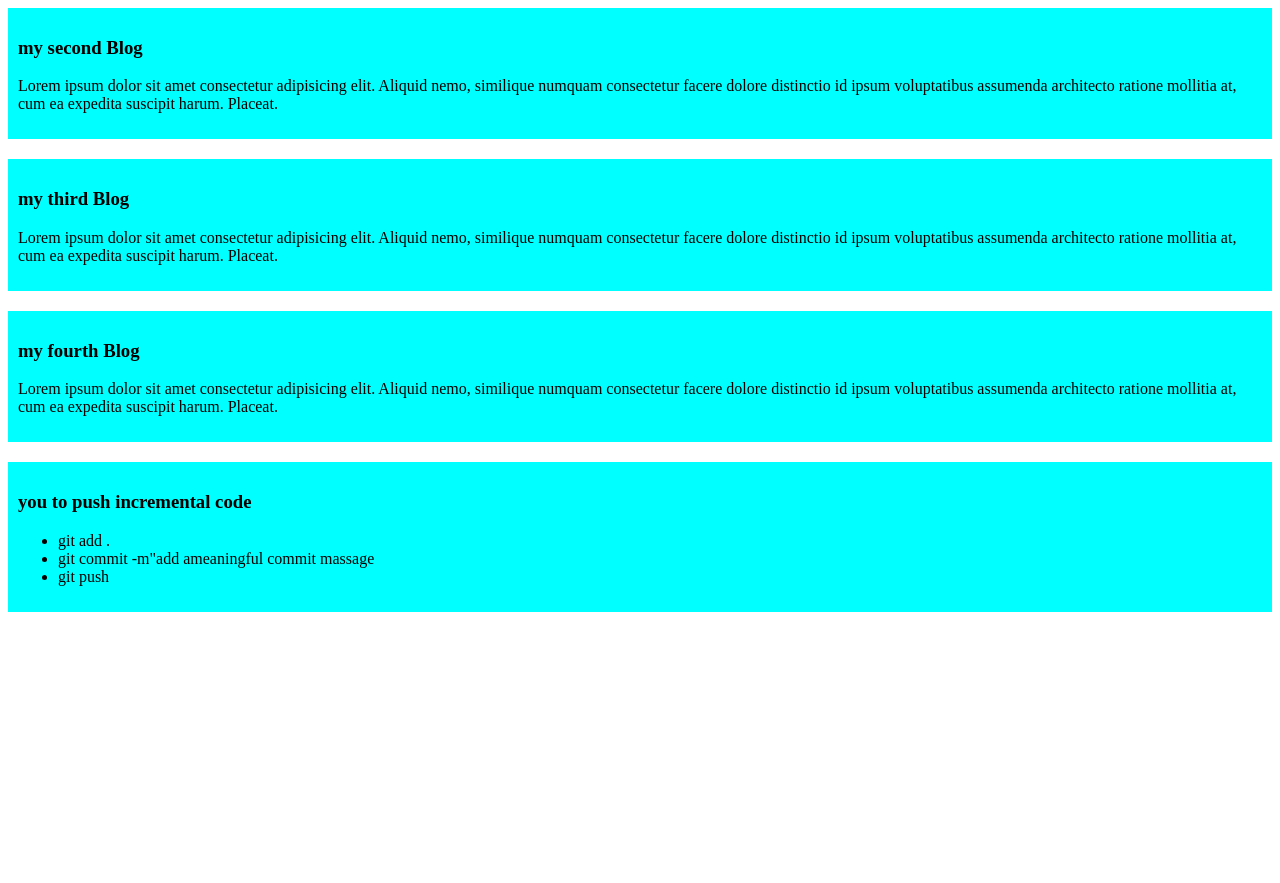
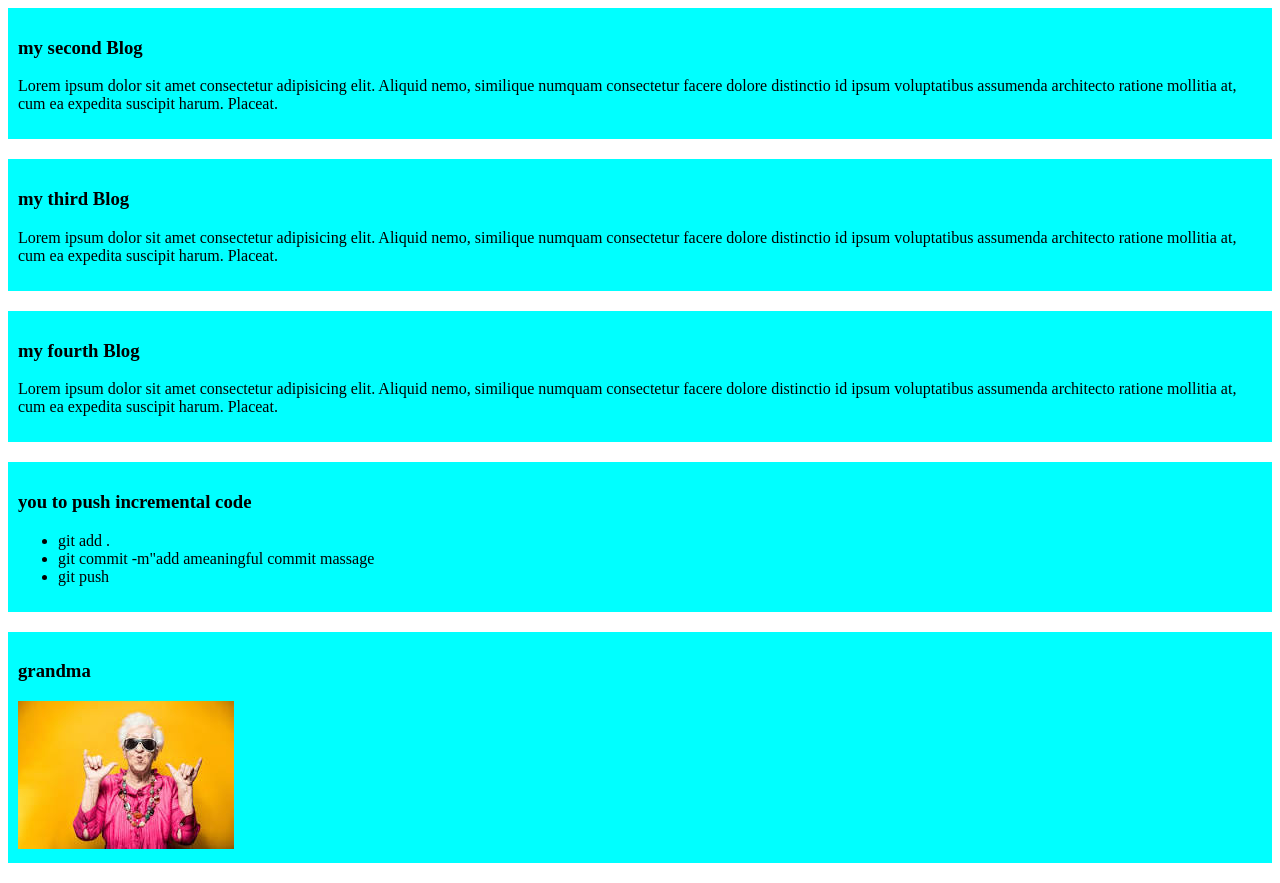
Before and after one commit to sifathossenshuvo/sifathossenshuvo, a plain HTML site: page index.html in a window 1280 px wide. Before the commit the page ends 800 px from the top, so only its background shows below. Drawn offline with Linux system fonts and the light colour scheme.

Commit message:
added grandma

```diff
--- a/index.html
+++ b/index.html
@@ -43,5 +43,9 @@
    <li>git push</li>
     </ul>
    </div>
+   <div>
+    <h3>grandma</h3>
+    <img src="images/grand.jpg.jpg" alt="">
+   </div>
 </body>
 </html>
```
Also changed, not shown: images/grand.jpg.jpg (added).
